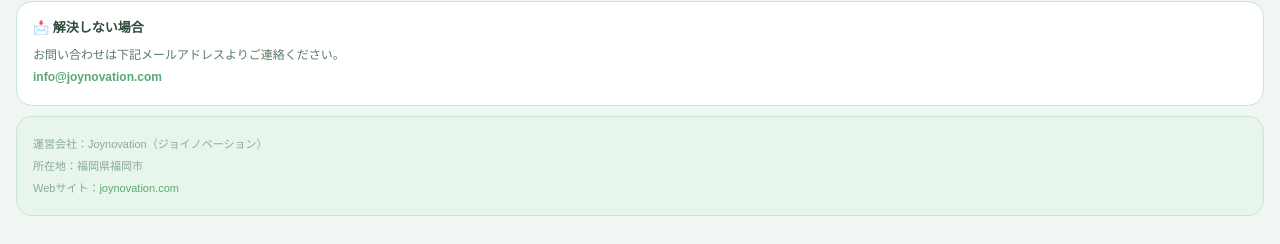
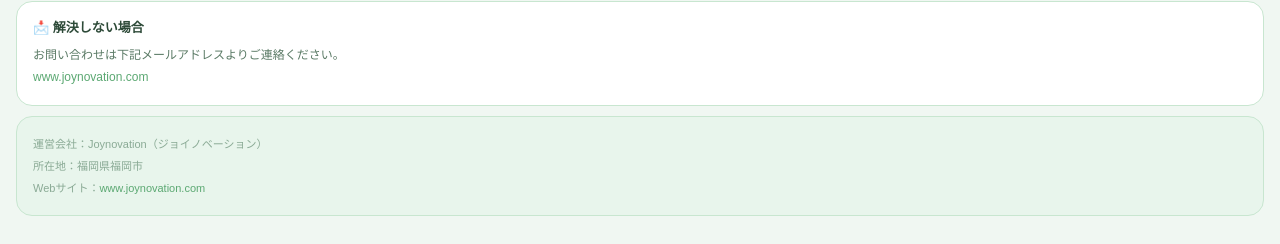
Before and after one commit to adosennsu8-netizen/paniiki, a Next.js app: page /help in a window 1280 px wide. Shown: the part 988-1232 px from the top of the page. Built offline with nearby package versions, Linux system fonts and the light colour scheme.

Commit message:
URLをwwwに変更

```diff
--- a/src/app/help/page.tsx
+++ b/src/app/help/page.tsx
@@ -49,7 +49,7 @@ export default function HelpPage() {
   <div style={{ fontSize:13, fontWeight:700, color:"#2d4a38", marginBottom:8 }}>📩 解決しない場合</div>
   <div style={{ fontSize:12, color:"#5a7a65", lineHeight:1.8 }}>
     お問い合わせは下記メールアドレスよりご連絡ください。<br/>
-    <a href="mailto:info@joynovation.com" style={{ color:"#5ba872", fontWeight:700 }}>info@joynovation.com</a>
+    <a href="https://www.joynovation.com" target="_blank" style={{ color:"#5ba872" }}>www.joynovation.com</a>
   </div>
 </div>
 
@@ -57,7 +57,7 @@ export default function HelpPage() {
   <div style={{ fontSize:11, color:"#8aaa95", lineHeight:2.0 }}>
     運営会社：Joynovation（ジョイノベーション）<br/>
     所在地：福岡県福岡市<br/>
-    Webサイト：<a href="https://joynovation.com" target="_blank" style={{ color:"#5ba872" }}>joynovation.com</a>
+    Webサイト：<a href="https://www.joynovation.com" target="_blank" style={{ color:"#5ba872" }}>www.joynovation.com</a>
   </div>
 </div>
       </div>
```
